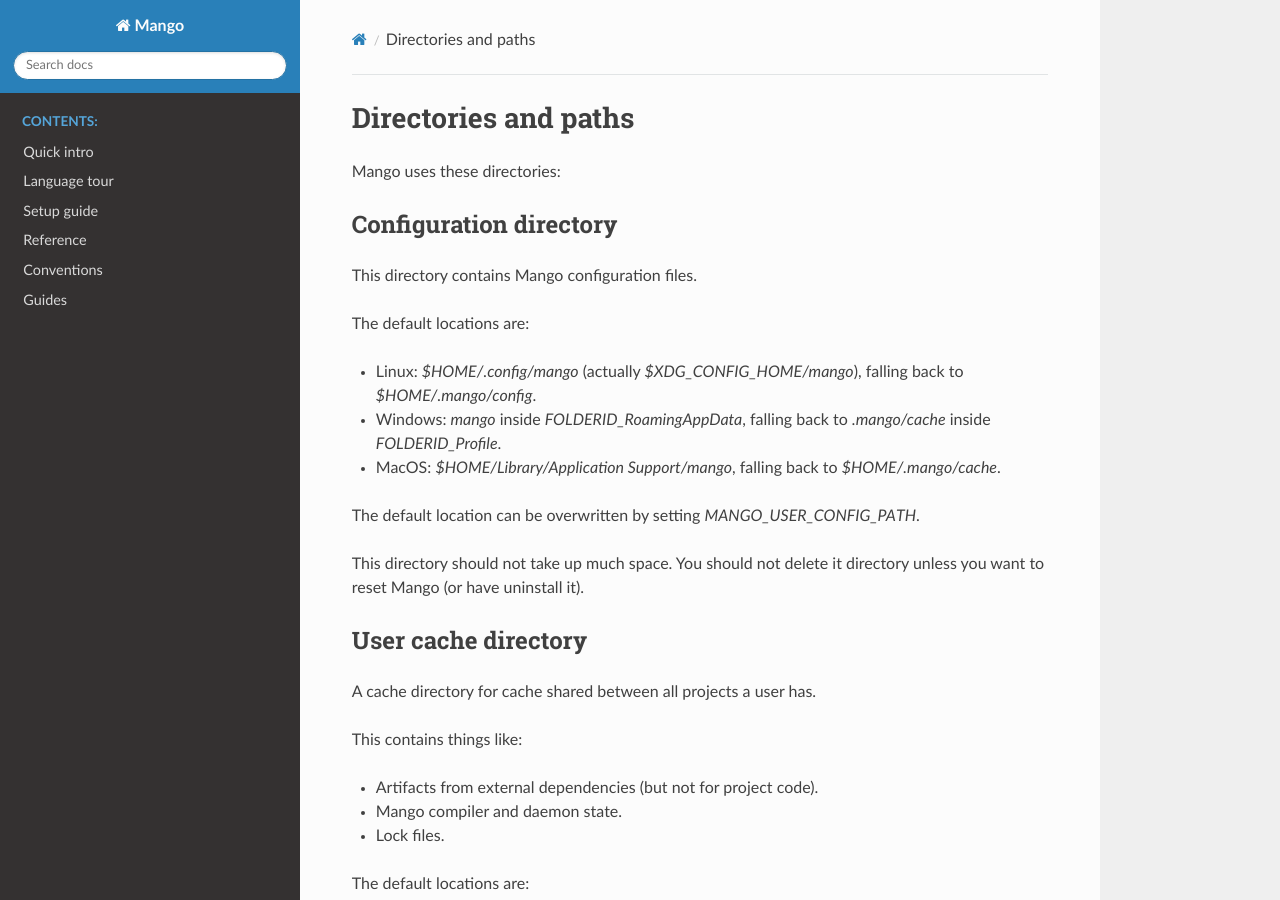
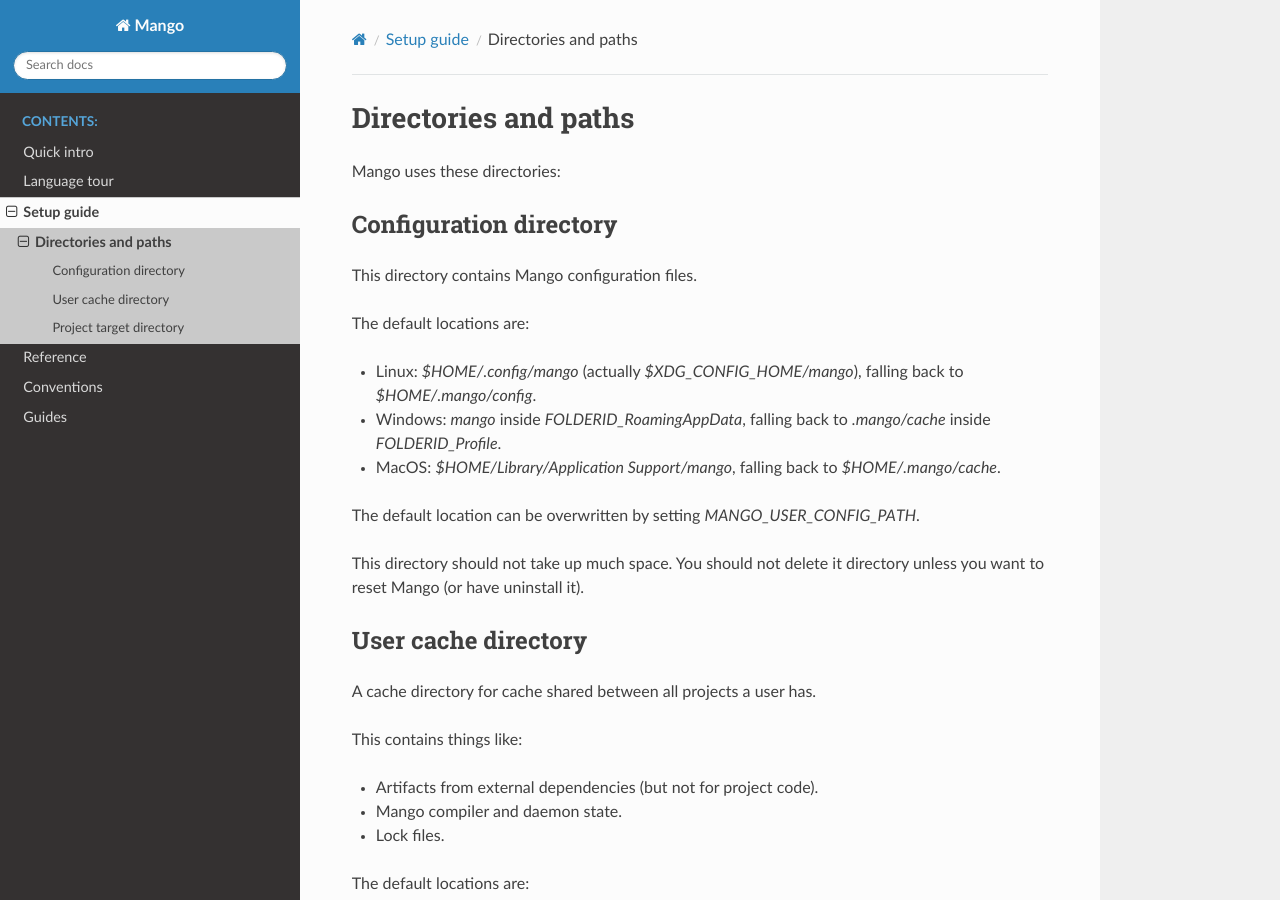
Before and after one commit to mangolang/documentation, a Sphinx documentation site: the page built from source/setup_guide/paths.rst, in a window 1280 px wide and 900 px high. Built offline with Sphinx 7.4.7 and the Read the Docs theme 2.0.0, drawn with Linux system fonts in a browser that asks for light colours; pages that are not in the unit, such as notebooks, are missing from menus.

Commit message:
Rename "directories" to "paths"

```diff
--- a/source/conf.py
+++ b/source/conf.py
@@ -25,7 +25,7 @@
 theme_canonical_url = 'https://docs.mangocode.org/'
 
 # The full version, including alpha/beta/rc tags
-release = '0.2.0'
+release = '0.2.1'
 
 
 # -- General configuration ---------------------------------------------------
--- a/source/setup_guide/index.rst
+++ b/source/setup_guide/index.rst
@@ -6,7 +6,7 @@
     :maxdepth: 1
     :caption: Contents:
 
-    directories
+    paths
 
 Mango works in a browser, so you can try it without setup!
 
```
Also changed, not shown: source/setup_guide/paths.rst (renamed from source/setup_guide/direcetories.rst).
